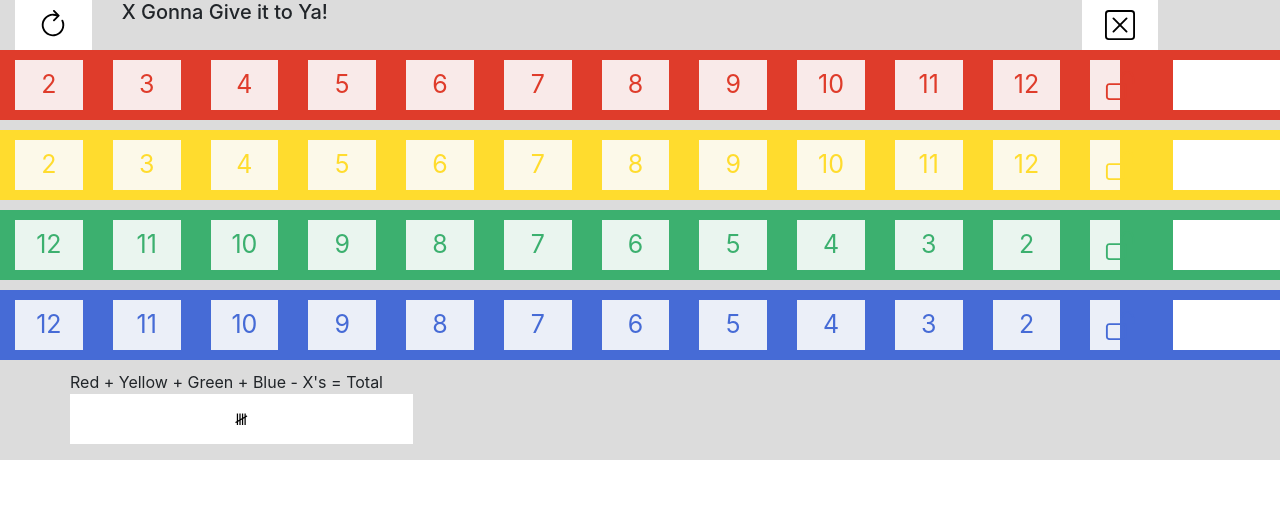
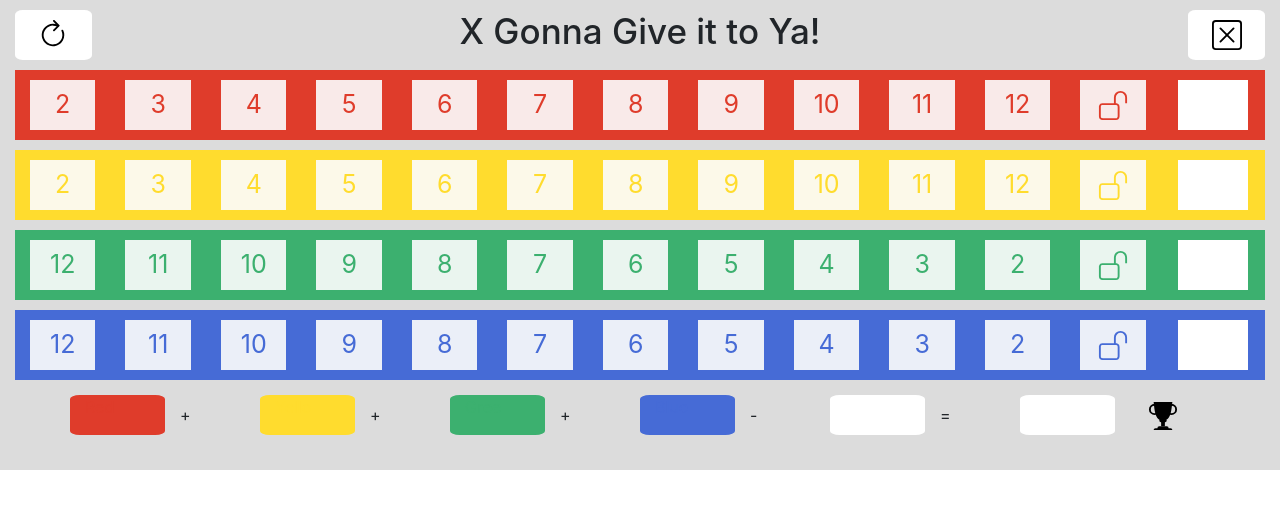
Before and after one commit to khussell/x-out, a plain HTML site: page index.html in a window 1280 px wide. Drawn offline with nearby package versions, Linux system fonts and the light colour scheme.

Commit message:
some style changes

```diff
--- a/classes/CloseBox.js
+++ b/classes/CloseBox.js
@@ -1,6 +1,6 @@
 class CloseBox{
     constructor(color){
         this.color = color;
-        this.html = $(`<div class="col-sm-1"><button class="closeBox col-sm-1 open end ${color}" data-color=${color}><svg class="bi bi-unlock" width="1em" height="1em" viewBox="0 0 16 16" fill="currentColor" xmlns="http://www.w3.org/2000/svg"><path fill-rule="evenodd" d="M9.655 8H2.333c-.264 0-.398.068-.471.121a.73.73 0 0 0-.224.296 1.626 1.626 0 0 0-.138.59V14c0 .342.076.531.14.635.064.106.151.18.256.237a1.122 1.122 0 0 0 .436.127l.013.001h7.322c.264 0 .398-.068.471-.121a.73.73 0 0 0 .224-.296 1.627 1.627 0 0 0 .138-.59V9c0-.342-.076-.531-.14-.635a.658.658 0 0 0-.255-.237A1.122 1.122 0 0 0 9.655 8zm.012-1H2.333C.5 7 .5 9 .5 9v5c0 2 1.833 2 1.833 2h7.334c1.833 0 1.833-2 1.833-2V9c0-2-1.833-2-1.833-2zM8.5 4a3.5 3.5 0 1 1 7 0v3h-1V4a2.5 2.5 0 0 0-5 0v3h-1V4z"/></svg></button></div>`);
+        this.html = $(`<div class="col-sm-1"><button class="closeBox open end ${color}" data-color=${color}><svg class="bi bi-unlock" width="1em" height="1em" viewBox="0 0 16 16" fill="currentColor" xmlns="http://www.w3.org/2000/svg"><path fill-rule="evenodd" d="M9.655 8H2.333c-.264 0-.398.068-.471.121a.73.73 0 0 0-.224.296 1.626 1.626 0 0 0-.138.59V14c0 .342.076.531.14.635.064.106.151.18.256.237a1.122 1.122 0 0 0 .436.127l.013.001h7.322c.264 0 .398-.068.471-.121a.73.73 0 0 0 .224-.296 1.627 1.627 0 0 0 .138-.59V9c0-.342-.076-.531-.14-.635a.658.658 0 0 0-.255-.237A1.122 1.122 0 0 0 9.655 8zm.012-1H2.333C.5 7 .5 9 .5 9v5c0 2 1.833 2 1.833 2h7.334c1.833 0 1.833-2 1.833-2V9c0-2-1.833-2-1.833-2zM8.5 4a3.5 3.5 0 1 1 7 0v3h-1V4a2.5 2.5 0 0 0-5 0v3h-1V4z"/></svg></button></div>`);
     }
 }
--- a/classes/NumberRow.js
+++ b/classes/NumberRow.js
@@ -31,7 +31,7 @@ class NumberRow {
         numberBoxes.append(closeBox.html)
         let xbox = new Xbox(this.xBoxName);
 
-        let xBoxRow = $(`<div class='row'></div>`)
+        let xBoxRow = $(`<div class='row justify-content-around'></div>`)
         xBoxRow.append(xbox.html);
         xboxColumn.append(xBoxRow)
         entireNumberRow.append(numberBoxAndCloseColumn, xboxColumn)
--- a/classes/Xbox.js
+++ b/classes/Xbox.js
@@ -1,5 +1,5 @@
 class Xbox {
     constructor(name) {
-      this.html = $(`<button class="col-sm-12 noX xbox ${name} end" data-type="x" data-number=" " data-name=${name}></button>`)
+      this.html = $(`<button class="col-sm-8 noX xbox ${name} end" data-type="x" data-number=" " data-name=${name}></button>`)
     }
   }
--- a/index.html
+++ b/index.html
@@ -18,8 +18,8 @@
                         </svg>
                     </button>
                 </div>
-                <div class="col-9">
-                    <h5>X Gonna Give it to Ya!</h5>
+                <div class="col-10">
+                    <h5 class="heading">X Gonna Give it to Ya!</h5>
                 </div>
                 <div class="col-1">
                     <button class="addXBtn end">
@@ -32,18 +32,32 @@
                 </div>
             </div>
         </div>
-        <div class="allRows container-fluid"></div>
+        <div class="container-fluid">
+            <div class="allRows container-fluid"></div>
+        </div>
         <div class="scoreDiv container">
-            <div class="row">
-                <p>
-                    <span class="redTotal">Red</span> +
-                    <span class="yellowTotal">Yellow</span> +
-                    <span class="greenTotal">Green</span> +
-                    <span class="blueTotal">Blue</span> -
-                    <span class="xTotal">X's</span> =
-                    <span class="scoreTotal">Total</span>
-                    <button class="endGame end">&#x1d378</button>
-                </p>
+            <div class="row align-items-center justify-content-center">
+
+                        <span class="redTotal col-sm-1">Red</span>
+                        <span class="col-sm-1">+</span>
+                        <span class="yellowTotal col-sm-1">Yello</span>
+                        <span class="col-sm-1">+</span>
+                        <span class="greenTotal col-sm-1">Gree</span>
+                        <span class="col-sm-1">+</span>
+                        <span class="blueTotal col-sm-1">Blue</span>
+                        <span class="col-sm-1">-</span>
+                        <span class="xTotal col-sm-1">X's</span>
+                        <span class="col-sm-1">=</span>
+                        <span class="scoreTotal col-sm-1">Total</span>
+                        <button class="endGame end col-sm-1">
+                            <svg class="bi bi-trophy" width="1em" height="1em" viewBox="0 0 16 16" fill="currentColor" xmlns="http://www.w3.org/2000/svg">
+                                <path class="trophy" d="M3 1h10c-.495 3.467-.5 10-5 10S3.495 4.467 3 1zm0 15a1 1 0 0 1 1-1h8a1 1 0 0 1 1 1H3zm2-1a1 1 0 0 1 1-1h4a1 1 0 0 1 1 1H5z"/>
+                                <path fill-rule="evenodd" d="M12.5 3a2 2 0 1 0 0 4 2 2 0 0 0 0-4zm-3 2a3 3 0 1 1 6 0 3 3 0 0 1-6 0zm-6-2a2 2 0 1 0 0 4 2 2 0 0 0 0-4zm-3 2a3 3 0 1 1 6 0 3 3 0 0 1-6 0z"/>
+                                <path d="M7 10h2v4H7v-4z"/>
+                                <path d="M10 11c0 .552-.895 1-2 1s-2-.448-2-1 .895-1 2-1 2 .448 2 1z"/>
+                            </svg>
+                        </button>
+
             </div>
         </div>
 
@@ -72,10 +86,8 @@
     <script src="classes/XBoxController.js"></script>
     <script src="classes/CloseBox.js"></script>
     <script src="classes/Xbox.js"></script>
-    <script src="classes/ScoreBox.js"></script>
     <script src="classes/XScoreBox.js"></script>
     <script src="classes/ScoreCalculator.js"></script>
-    <script src="classes/TotalScoreBox.js"></script>
 
 
     <script src="index.js"></script>
--- a/index.js
+++ b/index.js
@@ -46,12 +46,12 @@ $('body').on('click', '.clickableBox', function(event){
 
 $('body').on('click', '.endGame', function(event) {
     $('.end').prop('disabled', true);
-    $('.redTotal').text(scoreCalculator.calculateColorScore('red'));
-    $('.yellowTotal').text(scoreCalculator.calculateColorScore('yellow'));
-    $('.greenTotal').text(scoreCalculator.calculateColorScore('green'));
-    $('.blueTotal').text(scoreCalculator.calculateColorScore('blue'));
-    $('.xTotal').text(scoreCalculator.calculateColorScore('x'));
-    $('.scoreTotal').text(scoreCalculator.calculateScore());
+    $('.redTotal').text(scoreCalculator.calculateColorScore('red')).css('color', 'black').css('font-size', '25px').css('text-align', 'center');
+    $('.yellowTotal').text(scoreCalculator.calculateColorScore('yellow')).css('color', 'black').css('font-size', '25px').css('text-align', 'center');
+    $('.greenTotal').text(scoreCalculator.calculateColorScore('green')).css('color', 'black').css('font-size', '25px').css('text-align', 'center');
+    $('.blueTotal').text(scoreCalculator.calculateColorScore('blue')).css('color', 'black').css('font-size', '25px').css('text-align', 'center');
+    $('.xTotal').text(scoreCalculator.calculateColorScore('x')).css('color', 'black').css('font-size', '25px').css('text-align', 'center');
+    $('.scoreTotal').text(scoreCalculator.calculateScore()).css('color', 'black').css('font-size', '25px').css('text-align', 'center');
 })
 
 $('body').on('click', '.closeBox', function(event) {
--- a/style.css
+++ b/style.css
@@ -7,7 +7,7 @@ button{
 }
 .all{
     background-color: rgb(220,220,220);
-
+    padding-bottom: 30px;
 }
 
 
@@ -16,8 +16,13 @@ button{
 
 @media (min-width: 576px) {
     button{
-       width: 100%;
+        width: 100%;
 
+     }
+
+    .xBox{
+        margin-right: 20px;
+        background-color: white;
     }
 
     .numberBox{
@@ -71,12 +76,88 @@ button{
         color: rgb(70,107,214);
     }
 
+    .redTotal{
+        color:  rgb(223,60,43);
+        background-color: rgb(223,60,43);
+        border-radius: 10%;
+        height: 40px;
+        width: 200px;
+
+    }
+
+    .yellowTotal{
+        color: rgb(255,220,46);
+        background-color: rgb(255,220,46);
+        border-radius: 10%;
+        height: 40px;
+    }
+
+    .greenTotal{
+        color: rgb(60,176,111);
+        background-color: rgb(60,176,111);
+        border-radius: 10%;
+        height: 40px;
+    }
+
+    .blueTotal{
+        color: rgb(70,107,214);
+        background-color: rgb(70,107,214);
+        border-radius: 10%;
+        height: 40px;
+    }
+
+    .xTotal{
+        color: white;
+        background-color: white;
+        border-radius: 10%;
+        height: 40px;
+    }
+
+    .scoreTotal{
+        color: white;
+        background-color: white;
+        border-radius: 10%;
+        height: 40px;
+    }
+
+    .scoreTotal{
+        color: white;
+        background-color: white;
+        border-radius: 10%;
+        height: 40px;
+    }
 
 
 
+    .trophyDiv,
+    .endGame{
+        background-color: rgb(220,220,220);
+    }
+
+    .bi-trophy{
+        color:black;
+    }
+
+    .scoreDiv{
+        margin-top: 10px;
+    }
 
 
 
+    .title{
+        padding-top: 10px;
+        padding-bottom: 10px;
+    }
+
+    .heading{
+        text-align: center;
+        font-size: 35px;
+    }
+
+    .refresh,
+    .addXBtn{
+        border-radius: 10%;
+    }
 
 
 
```
